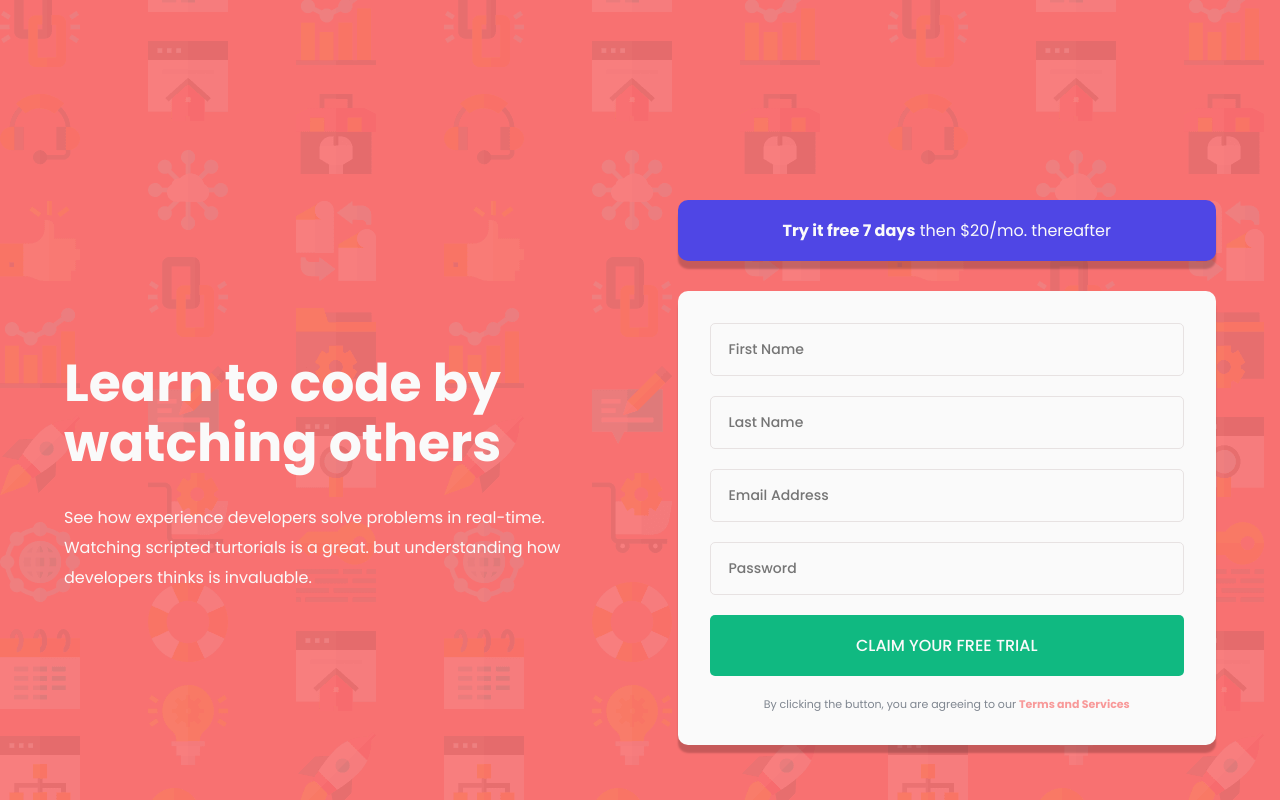
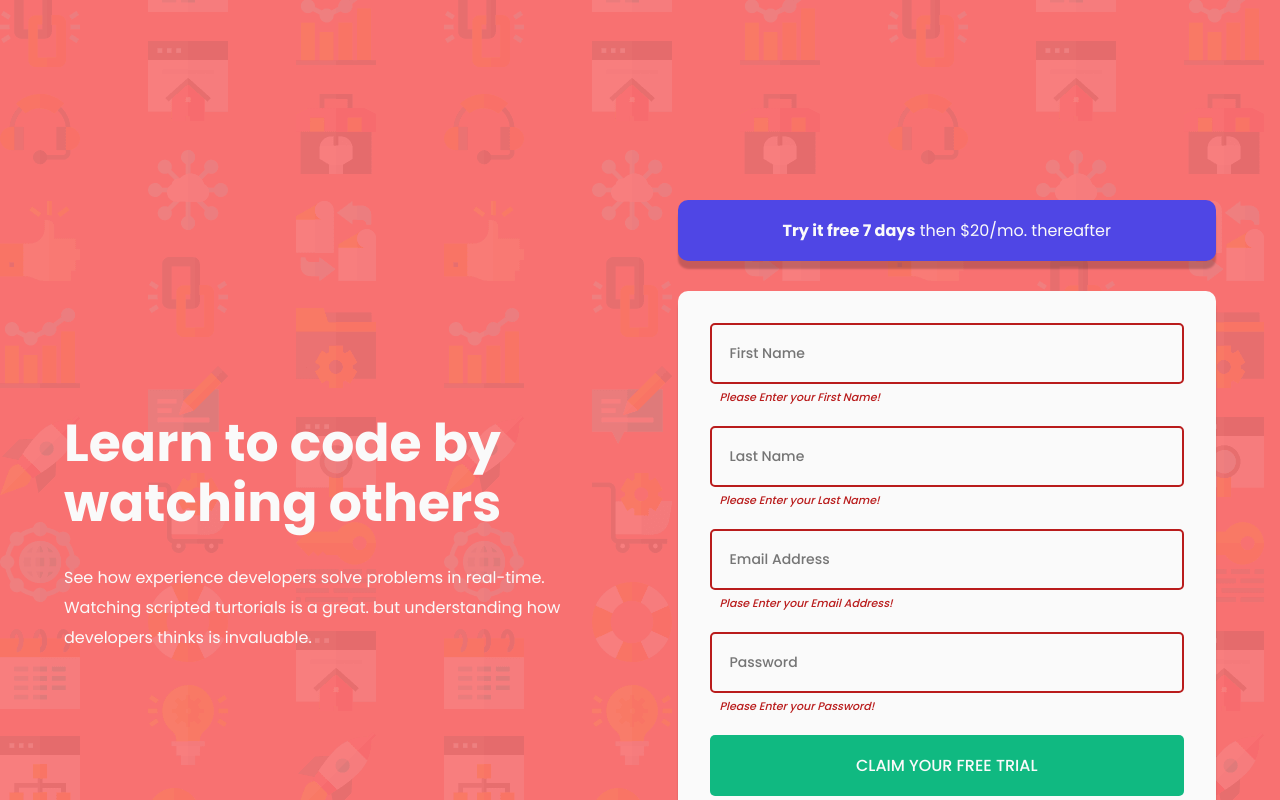
Before and after one commit to tan911/Intro-component-with-sign-up-form, a plain HTML site: page index.html in a window 1280 px wide. Both pictures are taken after a click on the element "CLAIM YOUR FREE TRIAL". Shown: the top 800 px of the page. Drawn offline with Linux system fonts and the light colour scheme.

Commit message:
adding functionality

```diff
--- a/index.html
+++ b/index.html
@@ -36,14 +36,33 @@
               <p><strong>Try it free 7 days</strong> then $20/mo. thereafter</p>
             </div>
             <div class="form-container">
-              <form action="">
-                <input type="text" placeholder="First Name" />
-                <input type="text" placeholder="Last Name" />
-                <input type="email" placeholder="Email Address" />
-                <input type="password" placeholder="Password" />
+              <form id="form" action="#">
+                <div class="input-container">
+                  <input
+                    type="text"
+                    placeholder="First Name"
+                    id="firstName"
+                    autofocus
+                  />
+                  <span id="message"></span>
+                </div>
+                <div class="input-container">
+                  <input type="text" placeholder="Last Name" id="lastName" />
+                  <span id="message"></span>
+                </div>
+                <div class="input-container">
+                  <input type="email" placeholder="Email Address" id="email" />
+                  <span id="message"></span>
+                </div>
+                <div class="input-container">
+                  <input type="password" placeholder="Password" id="password" />
+                  <span id="message"></span>
+                </div>
               </form>
 
-              <div class="claim-trial">Claim your Free Trial</div>
+              <div class="claim-trial claim-btn">
+                <button type="submit" class="btn">Claim your Free Trial</button>
+              </div>
 
               <p class="terms-and-service">
                 By clicking the button, you are agreeing to our
@@ -54,5 +73,7 @@
         </section>
       </div>
     </main>
+
+    <script src="script.js"></script>
   </body>
 </html>
--- a/script.js
+++ b/script.js
@@ -0,0 +1,66 @@
+'use strict';
+
+const firstNameEl = document.getElementById('firstName');
+const lastNameEl = document.getElementById('lastName');
+const emailEl = document.getElementById('email');
+const password = document.getElementById('password');
+const claimBtn = document.querySelector('.claim-btn');
+const message = document.getElementById('message');
+
+const _inputValidations = function () {
+  const _fName = firstNameEl.value;
+  const _lName = lastNameEl.value;
+  const _email = emailEl.value;
+  const _password = password.value;
+  const pattern = /^[^ ]+@[^ ]+\.[a-z]{2,3}$/;
+
+  // firstname validation
+  if (_fName === '' || _fName === null) {
+    errorMessage(firstNameEl, `Please Enter your ${firstNameEl.placeholder}!`);
+  } else {
+    successMessage(firstNameEl);
+  }
+
+  // lastname validation
+  if (_lName === '' || _lName === null) {
+    errorMessage(lastNameEl, `Please Enter your ${lastNameEl.placeholder}!`);
+  } else {
+    successMessage(lastNameEl);
+  }
+
+  // email
+  if (_email.match(pattern)) {
+    successMessage(emailEl);
+  } else {
+    errorMessage(emailEl, `Plase Enter your ${emailEl.placeholder}!`);
+  }
+
+  // password
+  if (_password.length >= 8) {
+    successMessage(password);
+  } else {
+    errorMessage(password, `Please Enter your ${password.placeholder}!`);
+  }
+};
+
+// ERROR
+const errorMessage = function (input, mes) {
+  const inputContainer = input.parentElement;
+  const span = inputContainer.querySelector('span');
+  input.classList.add('error');
+  span.classList.add('errorMessage');
+  span.innerText = mes;
+  input.style.outline = 'none';
+};
+
+// SUCCESS
+const successMessage = function (input) {
+  const inputContainer = input.parentElement;
+  const span = inputContainer.querySelector('span');
+  input.classList.add('success');
+  span.classList.remove('errorMessage');
+  span.innerText = '';
+  input.style.outline = 'none';
+};
+
+claimBtn.addEventListener('click', _inputValidations);
--- a/style.css
+++ b/style.css
@@ -20,8 +20,8 @@ html {
 }
 
 body {
-  font-family: "Poppins", sans-serif;
-  background-image: url("img/bg-intro-desktop.png");
+  font-family: 'Poppins', sans-serif;
+  background-image: url('img/bg-intro-desktop.png');
   background-color: var(--red);
 }
 
@@ -82,6 +82,7 @@ form {
 }
 
 input {
+  width: 100%;
   background-color: var(--zinc);
   font-weight: 500;
   padding: 1.8rem;
@@ -90,20 +91,71 @@ input {
 }
 
 input::placeholder {
-  font-family: "Poppins", sans-serif;
+  font-family: 'Poppins', sans-serif;
   font-size: 1.4rem;
 }
 
+form input:focus {
+  outline: 2px solid var(--indigo);
+}
+
+input[type='text'],
+input[type='email'],
+input[type='password'] {
+  font-family: 'Poppins', sans-serif;
+  font-size: 1.4rem;
+}
+
+/* errorMessage */
+.errorMessage {
+  display: block;
+  color: #b91c1c;
+  font-size: 1.1rem;
+  font-weight: 500;
+  font-style: italic;
+  margin-top: 5px;
+  padding-left: 10px;
+}
+
+.error {
+  border: 2px solid #b91c1c;
+}
+
+.success {
+  border: 2px solid #15803d;
+}
+
+/* button */
+
 .claim-trial {
   background-color: var(--emerald);
+
+  display: flex;
+  justify-content: center;
+  align-items: center;
+
+  padding: 1.8rem 2rem;
+  margin-top: 2rem;
+  border-radius: 5px;
+  cursor: pointer;
+  transition: all 0.3s;
+}
+
+.claim-trial:hover,
+.claim-trial:active {
+  background-color: #059669;
+}
+
+.btn {
+  background: none;
+  border: none;
+
   color: var(--zinc);
   font-size: 1.6rem;
   font-weight: 500;
+  font-family: 'Poppins', sans-serif;
   text-align: center;
   text-transform: uppercase;
-  padding: 1.8rem 2rem;
-  margin-top: 2rem;
-  border-radius: 5px;
   cursor: pointer;
 }
 
```
Also changed, not shown: 1 other file.
